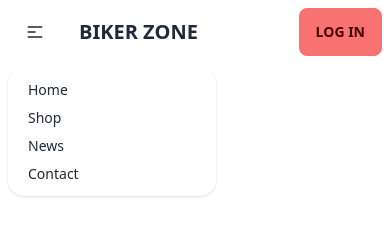
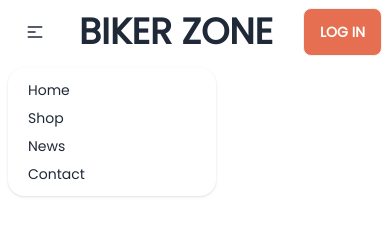
Before and after one commit to RashinHossain/biker-zone-website, a plain HTML site: page index.html in a window 390 px wide. Both pictures are taken after a click on the label 35 px from the left and 32 px from the top of the page. Drawn offline with nearby package versions, Linux system fonts and the light colour scheme.

Commit message:
fully complete the nav bar

```diff
--- a/index.html
+++ b/index.html
@@ -6,18 +6,46 @@
     <title>Biker Zone</title>
     <link href="https://cdn.jsdelivr.net/npm/daisyui@3.3.1/dist/full.css" rel="stylesheet" type="text/css" />
     <script src="https://cdn.tailwindcss.com"></script>
+    <link rel="shortcut icon" href="images/others/latest2.png" type="image/x-icon">
+     <!-- google font poppins -->
+     <link rel="preconnect" href="https://fonts.googleapis.com">
+<link rel="preconnect" href="https://fonts.gstatic.com" crossorigin>
+<link href="https://fonts.googleapis.com/css2?family=Open+Sans:wght@700;800&family=Poppins&family=Work+Sans:wght@400;500;600;700;800&display=swap" rel="stylesheet">
+
+    <!-- custom styles -->
+    <script>
+        tailwind.config = {
+          theme: {
+            extend: {
+              colors: {
+                clifford: '#da373d',
+                'bike-primary': '#E76F51',
+              }
+            }
+          }
+        }
+      </script>
+
+
+
+
+<style>
+    .font-poppins{
+    font-family: 'Poppins', sans-serif;
+    }
+</style>
 </head>
-<body>
+<body class="font-poppins">
 
-    <header>
+    <header class="md:container mx-auto">
         <nav>
             <div class="navbar bg-base-100">
-                <div class="navbar-start">
+                <div class="flex-1">
                   <div class="dropdown">
                     <label tabindex="0" class="btn btn-ghost lg:hidden">
                       <svg xmlns="http://www.w3.org/2000/svg" class="h-5 w-5" fill="none" viewBox="0 0 24 24" stroke="currentColor"><path stroke-linecap="round" stroke-linejoin="round" stroke-width="2" d="M4 6h16M4 12h8m-8 6h16" /></svg>
                     </label>
-                    <ul tabindex="0" class="menu menu-sm dropdown-content mt-3 z-[1] p-2 shadow bg-base-100 rounded-box w-52">
+                    <ul tabindex="0" class="menu menu-sm dropdown-content mt-3 z-[1] p-2 shadow bg-base-100 rounded-box w-52 text-base">
                       <li><a>Home</a></li>
                       <li>
                         <a>Shop</a>
@@ -26,7 +54,7 @@
                       <li><a>Contact</a></li>
                     </ul>
                   </div>
-                  <a class="btn btn-ghost normal-case text-xl">BIKER ZONE</a>
+                  <a class="btn btn-ghost normal-case text-4xl">BIKER ZONE</a>
                 </div>
                 <div class="navbar-center hidden lg:flex">
                   <ul class="menu menu-horizontal px-1">
@@ -38,13 +66,13 @@
                       <li><a>Contact</a></li>
                   </ul>
                 </div>
-                <div class="navbar-end">
-                  <a class="btn btn-error">Log In</a>
+                <div class="">
+                  <a class="btn  bg-bike-primary text-white">Log In</a>
                 </div>
               </div>
         </nav>
     </header>
-    <main>
+    <main class="md:container mx-auto">
 
     </main>
 <footer>
```
